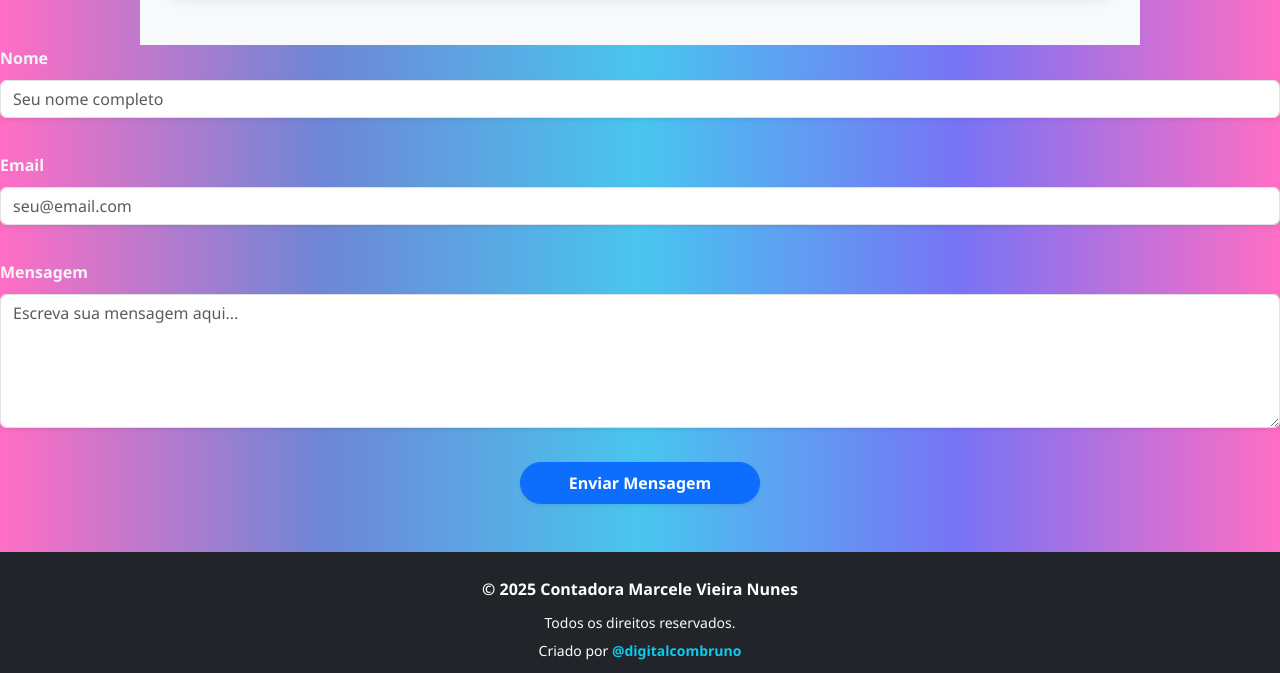
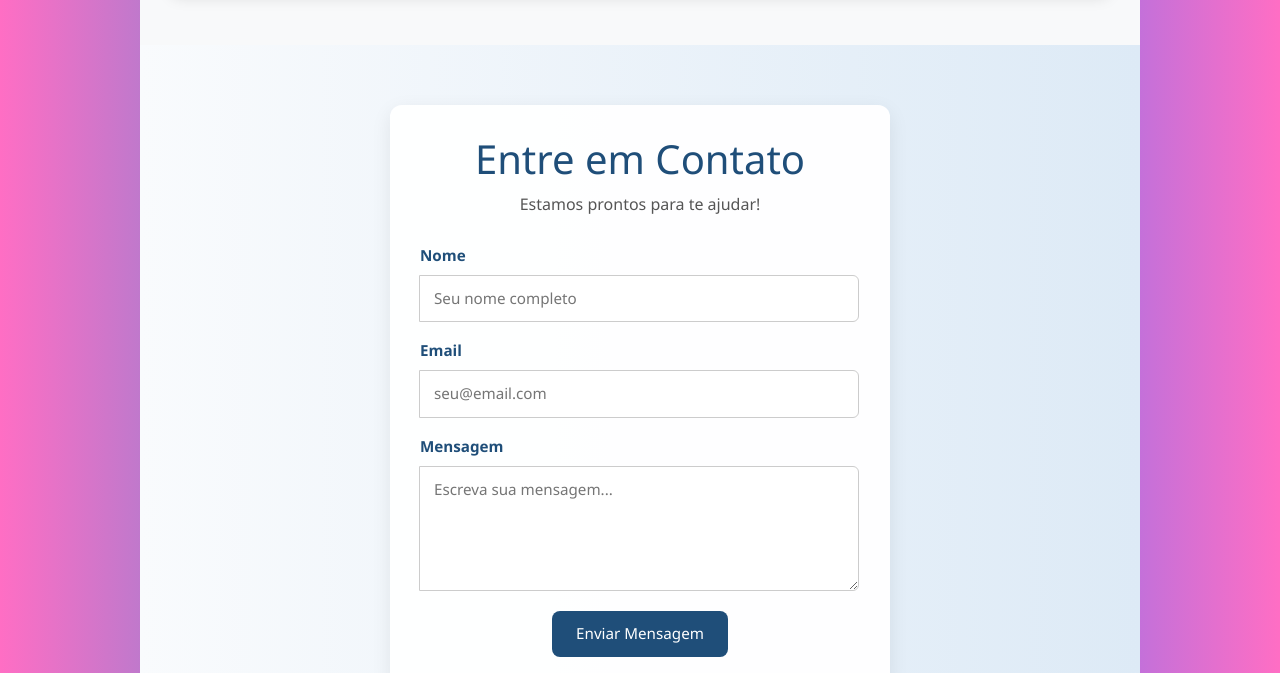
Before and after one commit to brunopintonascimento/sitemarcelenunes, a plain HTML site: page index.html in a window 1280 px wide. Shown: the part 3544-4217 px from the top of the page. Drawn offline with nearby package versions, Linux system fonts and the light colour scheme; a script that the page names is missing.

Commit message:
atualizando formulario

```diff
--- a/index.html
+++ b/index.html
@@ -343,42 +343,55 @@
         </section>
 
 
-        <form id="formContato" action="https://formsubmit.co/64c618c9ee77564f46233dbac630a310" method="POST">
-            <!-- Configurações escondidas -->
+        <section class="contato-section" id="contato">
+            <div class="contato-container">
+              <h2 class="contato-titulo">Entre em Contato</h2>
+              <p class="contato-subtitulo">Estamos prontos para te ajudar!</p>
+
+              <form
+                id="formContato"
+                action="https://formsubmit.co/64c618c9ee77564f46233dbac630a310"
+                method="POST"
+                class="form-box"
+              >
+                <!-- Configurações ocultas -->
                 <input type="hidden" name="_next" value="#">
                 <input type="hidden" name="_captcha" value="false">
                 <input type="hidden" name="_subject" value="📩 Nova mensagem do site Marcele Nunes">
                 <input type="hidden" name="_template" value="table">
                 <input type="hidden" name="_autoresponse" value="Olá! Recebemos sua mensagem no site da Marcele Nunes. Em breve, nossa equipe entrará em contato com você. Agradecemos o contato!">
 
-            <!-- Campos do formulário -->
-            <div class="mb-4">
-              <label for="nome" class="form-label fw-semibold">Nome</label>
-              <input type="text" name="nome" id="nome" class="form-control shadow-sm" placeholder="Seu nome completo" required>
+                <div class="input-group">
+                  <label for="nome">Nome</label>
+                  <input type="text" name="nome" id="nome" placeholder="Seu nome completo" required>
                 </div>
 
-            <div class="mb-4">
-              <label for="email" class="form-label fw-semibold">Email</label>
-              <input type="email" name="email" id="email" class="form-control shadow-sm" placeholder="seu@email.com" required>
+                <div class="input-group">
+                  <label for="email">Email</label>
+                  <input type="email" name="email" id="email" placeholder="seu@email.com" required>
                 </div>
 
-            <div class="mb-4">
-              <label for="mensagem" class="form-label fw-semibold">Mensagem</label>
-              <textarea name="mensagem" id="mensagem" class="form-control shadow-sm" placeholder="Escreva sua mensagem aqui..." rows="5" required></textarea>
+                <div class="input-group">
+                  <label for="mensagem">Mensagem</label>
+                  <textarea name="mensagem" id="mensagem" rows="4" placeholder="Escreva sua mensagem..." required></textarea>
                 </div>
 
-            <div class="text-center">
-              <button type="submit" class="btn btn-primary px-5 py-2 fw-bold rounded-pill shadow-sm">Enviar Mensagem</button>
+                <div class="btn-container">
+                  <button type="submit" class="btn-enviar">Enviar Mensagem</button>
                 </div>
               </form>
+            </div>
+          </section>
+
+
 
           <!-- Modal de Sucesso -->
           <div id="modalSucesso" class="modal-container">
             <div class="modal-content">
               <img src="imagenscontabilidade/logo.png" alt="Logo Marcele Nunes" class="logo">
               <h2>Mensagem enviada com sucesso!</h2>
-              <p>Obrigado por entrar em contato com a <strong>Marcele Nunes</strong>.</p>
-              <button onclick="fecharModal()">OK</button>
+              <p>Obrigado por entrar em contato com <strong>Marcele Nunes</strong>. Em breve responderemos.</p>
+              <button class="btn-fechar" onclick="fecharModal()">OK</button>
             </div>
           </div>
 
--- a/style.css
+++ b/style.css
@@ -287,32 +287,77 @@ h2 {
   transform: scale(1.05);
 }
 
-/* Formulários */
-form {
-  display: flex;
-  flex-direction: column;
-  gap: 10px;
-}
+/* Estilo aprimorado para o formulário de contato */
+.contato-section {
+    padding: 60px 20px;
+    background-color: #f7f9fb;
+  }
 
-input, textarea, button {
-  padding: 10px;
-  font-size: 1em;
-  border: 1px solid #ccc;
-  border-radius: 5px;
-}
+  .contato-container {
+    max-width: 500px;
+    margin: 0 auto;
+    background: rgba(255, 255, 255, 0.96);
+    padding: 30px;
+    border-radius: 12px;
+    box-shadow: 0 6px 20px rgba(0, 0, 0, 0.08);
+  }
 
-button {
-  background: #1f4e79;
-  color: white;
-  border: none;
-  cursor: pointer;
-  font-weight: bold;
-  transition: background 0.3s;
-}
+  .contato-titulo {
+    text-align: center;
+    color: #1f4e79;
+    margin-bottom: 8px;
+    font-size: 1.8rem;
+  }
 
-button:hover {
-  background: #163f5f;
-}
+  .contato-subtitulo {
+    text-align: center;
+    font-size: 1rem;
+    color: #555;
+    margin-bottom: 25px;
+  }
+
+  .form-box .input-group {
+    margin-bottom: 16px;
+  }
+
+  .form-box label {
+    display: block;
+    font-weight: 600;
+    margin-bottom: 6px;
+    font-size: 0.95rem;
+    color: #1f4e79; /* azul escuro */
+  }
+
+
+  .form-box input,
+  .form-box textarea {
+    width: 100%;
+    padding: 10px 14px;
+    border: 1px solid #ccc;
+    border-radius: 6px;
+    font-size: 0.95rem;
+  }
+
+  .btn-container {
+    text-align: center;
+    margin-top: 20px;
+  }
+
+  .btn-enviar {
+    background-color: #1f4e79;
+    color: #fff;
+    border: none;
+    padding: 10px 24px;
+    font-size: 0.95rem;
+    border-radius: 8px;
+    cursor: pointer;
+    transition: background 0.3s ease;
+  }
+
+  .btn-enviar:hover {
+    background-color: #163d5d;
+  }
+
 /* Formulários modal */
 .modal-container {
     display: none;
```
Lines whose indentation alone changed are shown as unchanged.
